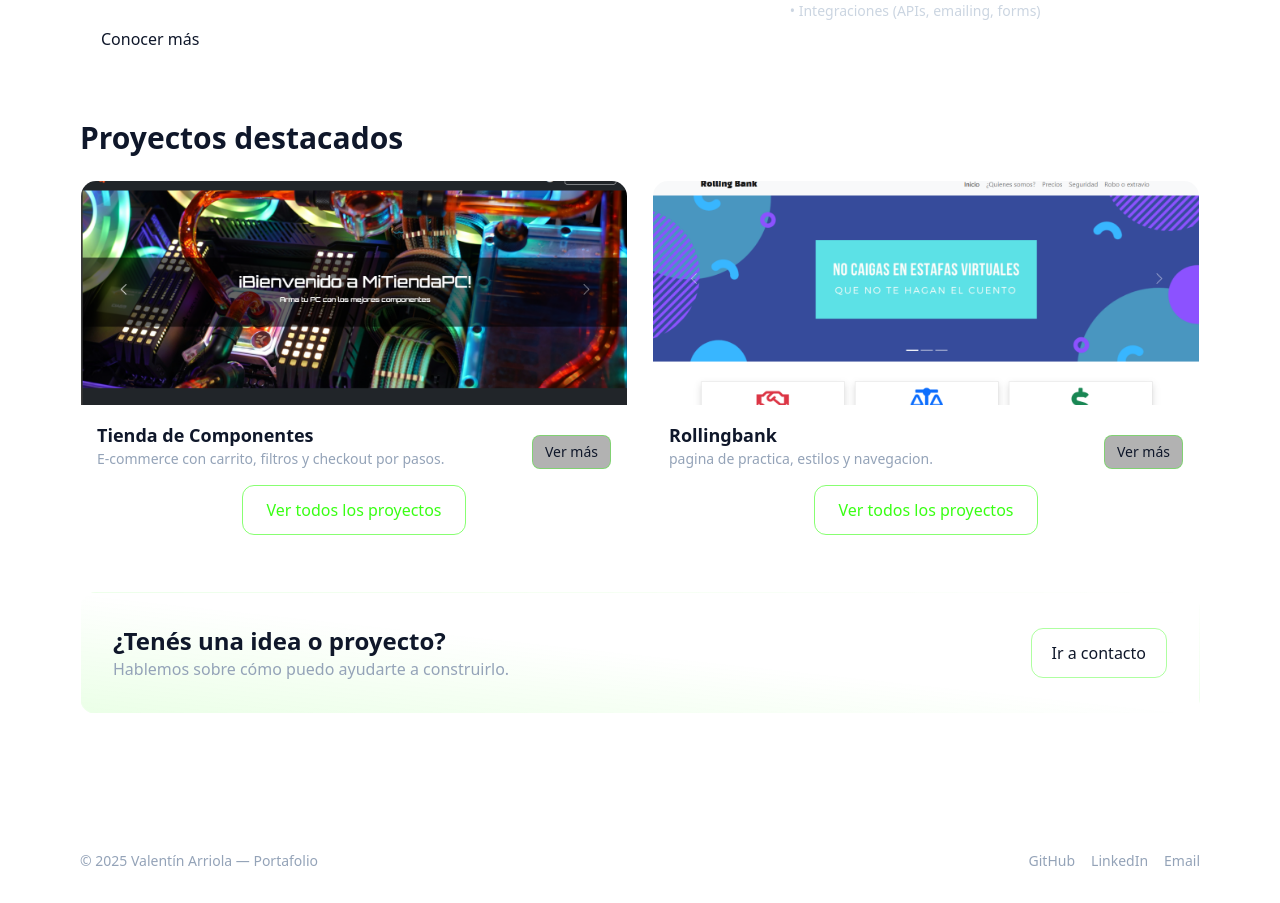
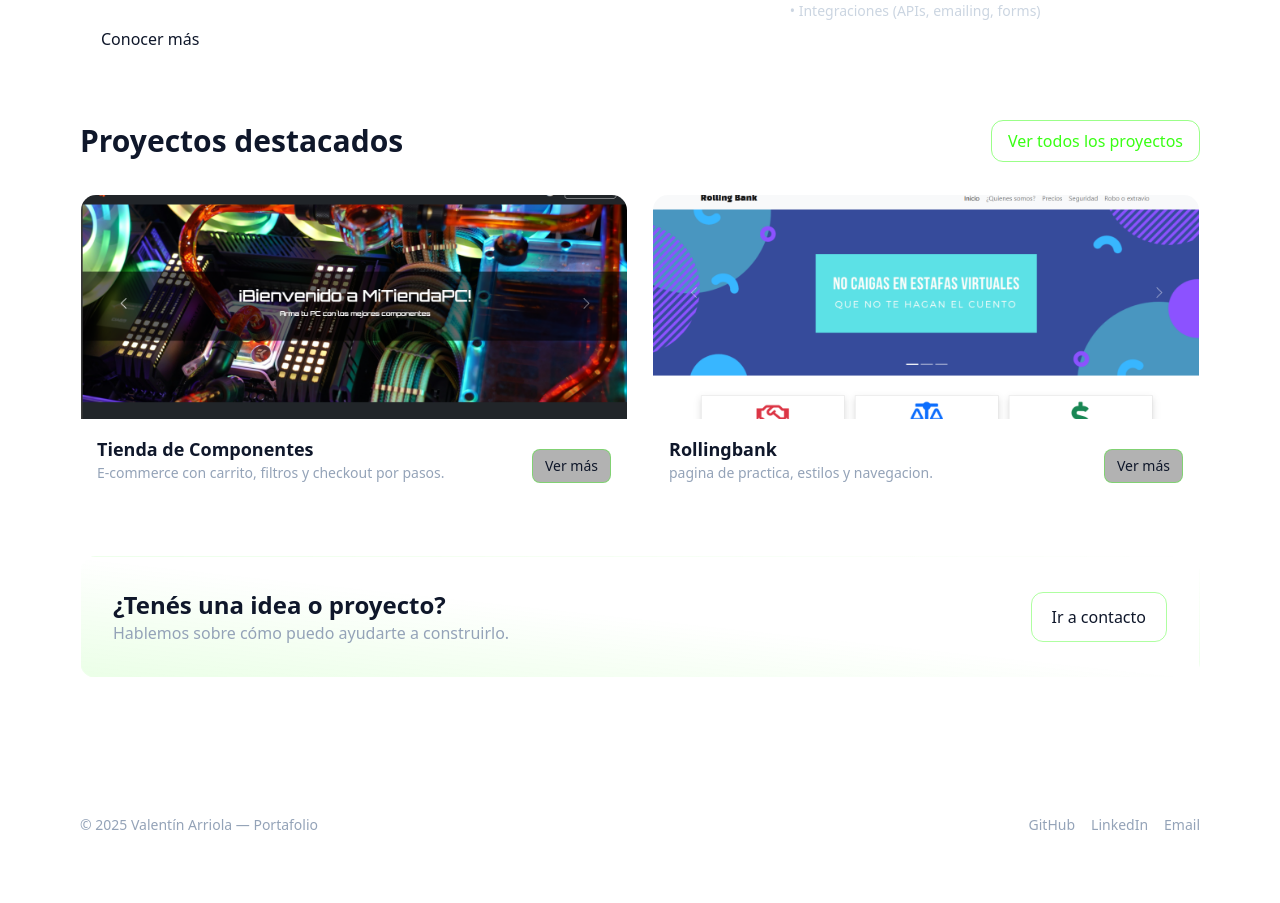
Before and after one commit to valentin2236/portafolio, a Next.js app: page / in a window 1280 px wide. Shown: the part 940-1843 px from the top of the page. After the commit the page ends 1807 px from the top, so only its background shows below. Built offline with nearby package versions, Linux system fonts and the light colour scheme.

Commit message:
se modifico projectpreview

```diff
--- a/components/ProjectPreview.tsx
+++ b/components/ProjectPreview.tsx
@@ -20,8 +20,22 @@ export function ProjectPreview({ projects }: { projects: Project[] }) {
   const featured = projects.slice(0, 2);
 
   return (
-    <section className="space-y-6">
-      <h2 className="text-2xl md:text-3xl font-semibold">Proyectos destacados</h2>
+    <section className="space-y-8">
+      {/* Encabezado con botón "Ver todos" */}
+      <div className="flex items-center justify-between">
+        <h2 className="text-2xl md:text-3xl font-semibold">
+          Proyectos destacados
+        </h2>
+
+        <Link
+          href="/proyectos"
+          className="text-sm md:text-base border border-primary/50 px-4 py-2 rounded-xl hover:border-primary hover:bg-primary/10 transition font-medium text-primary"
+        >
+          Ver todos los proyectos
+        </Link>
+      </div>
+
+      {/* Grilla de proyectos */}
       <div className="grid md:grid-cols-2 gap-6">
         {featured.map((p, i) => (
           <motion.div
@@ -45,7 +59,9 @@ export function ProjectPreview({ projects }: { projects: Project[] }) {
             <div className="p-4 flex items-end justify-between gap-4">
               <div>
                 <h3 className="text-lg font-semibold">{p.title}</h3>
-                <p className="text-sm text-slate-400 line-clamp-2">{p.description}</p>
+                <p className="text-sm text-slate-400 line-clamp-2">
+                  {p.description}
+                </p>
               </div>
 
               {p.url ? (
@@ -66,22 +82,6 @@ export function ProjectPreview({ projects }: { projects: Project[] }) {
                 </Link>
               )}
             </div>
-            {/* 👇 Nuevo botón “Ver todos los proyectos” */}
-        <div className="text-center">
-          <motion.div
-            initial={{ opacity: 0, y: 10 }}
-            whileInView={{ opacity: 1, y: 0 }}
-            viewport={{ once: true }}
-            transition={{ duration: 0.6 }}
-          >
-            <Link
-              href="/proyectos"
-              className="inline-flex items-center gap-2 border border-primary/60 text-primary px-6 py-3 rounded-xl hover:bg-primary hover:text-black transition font-medium"
-            >
-              Ver todos los proyectos
-            </Link>
-          </motion.div>
-        </div>
 
             <motion.div
               className="absolute inset-0 border-2 border-primary/60 rounded-2xl opacity-0 group-hover:opacity-100 blur-[2px] pointer-events-none"
```
